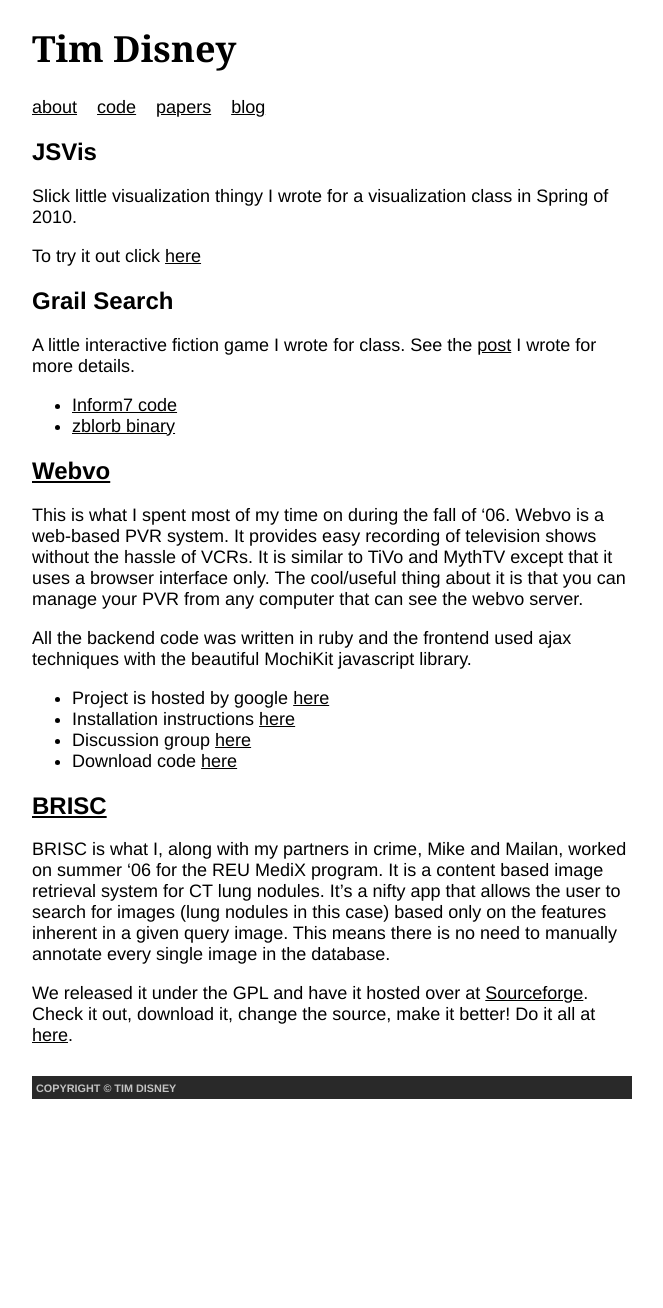
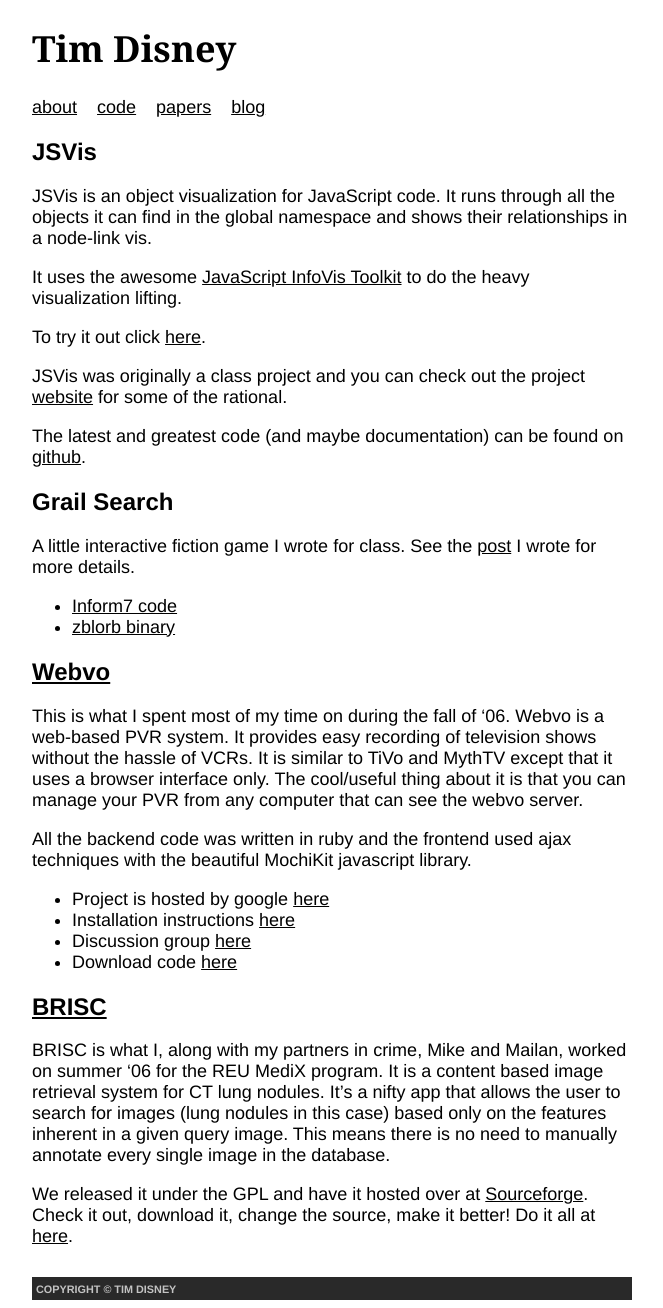
Before and after one commit to disnet/disnet.github.com, a Jekyll site: the page built from code.markdown, in a window 1280 px wide. Shown: the whole page, without its empty margins (308-971 px from the left). Built offline with Jekyll 4.4.1, drawn with Linux system fonts in a browser that asks for light colours; comment, search, counter and statistics services are not loaded; before the commit the page ends 1107 px from its top, so only the background shows below that.

Commit message:
better verbage

```diff
--- a/code.markdown
+++ b/code.markdown
@@ -29,9 +29,20 @@ $(document).ready(function() {
 });
 </script>
 
-Slick little visualization thingy I wrote for a visualization class in Spring of 2010.
+JSVis is an object visualization for JavaScript code. It runs through all the objects it can
+find in the global namespace and shows their relationships in a node-link vis.
 
-To try it out click <a id="btnHere" href="#">here</a>
+It uses the awesome [JavaScript InfoVis Toolkit](http://thejit.org/) to do the heavy visualization
+lifting.
+
+To try it out click <a id="btnHere" href="#">here</a>.
+
+JSVis was originally a class project and you can check out the project
+[website](http://www.soe.ucsc.edu/classes/cmps261/Spring10/projects/projects/tdisney/proj/index.html)
+for some of the rational.
+
+The latest and greatest code (and maybe documentation) can be found on
+[github](http://github.com/disnet/jsvis).
 
 Grail Search
 ------------
```
Also changed, not shown: other parts of code.markdown (+1 -1 lines).
